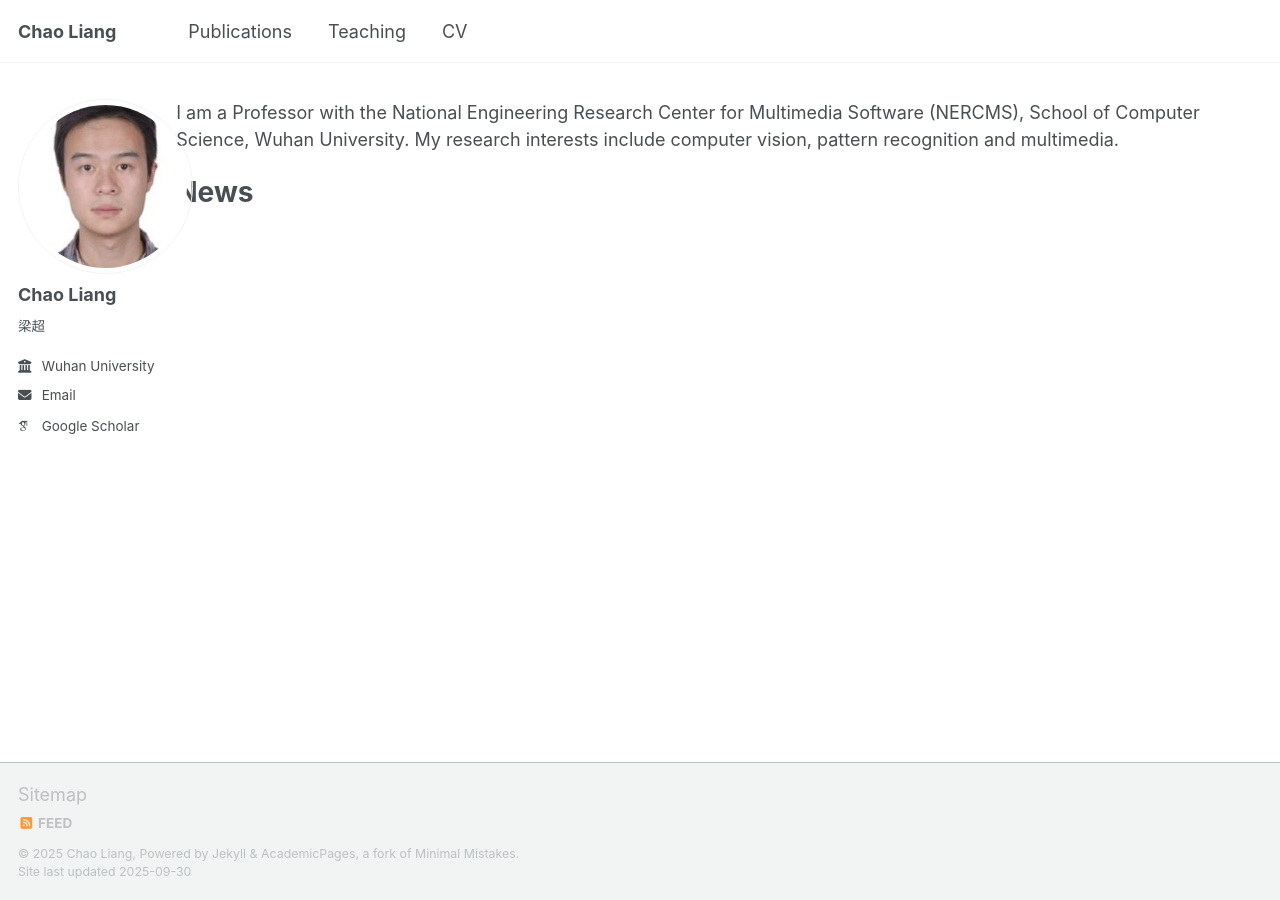
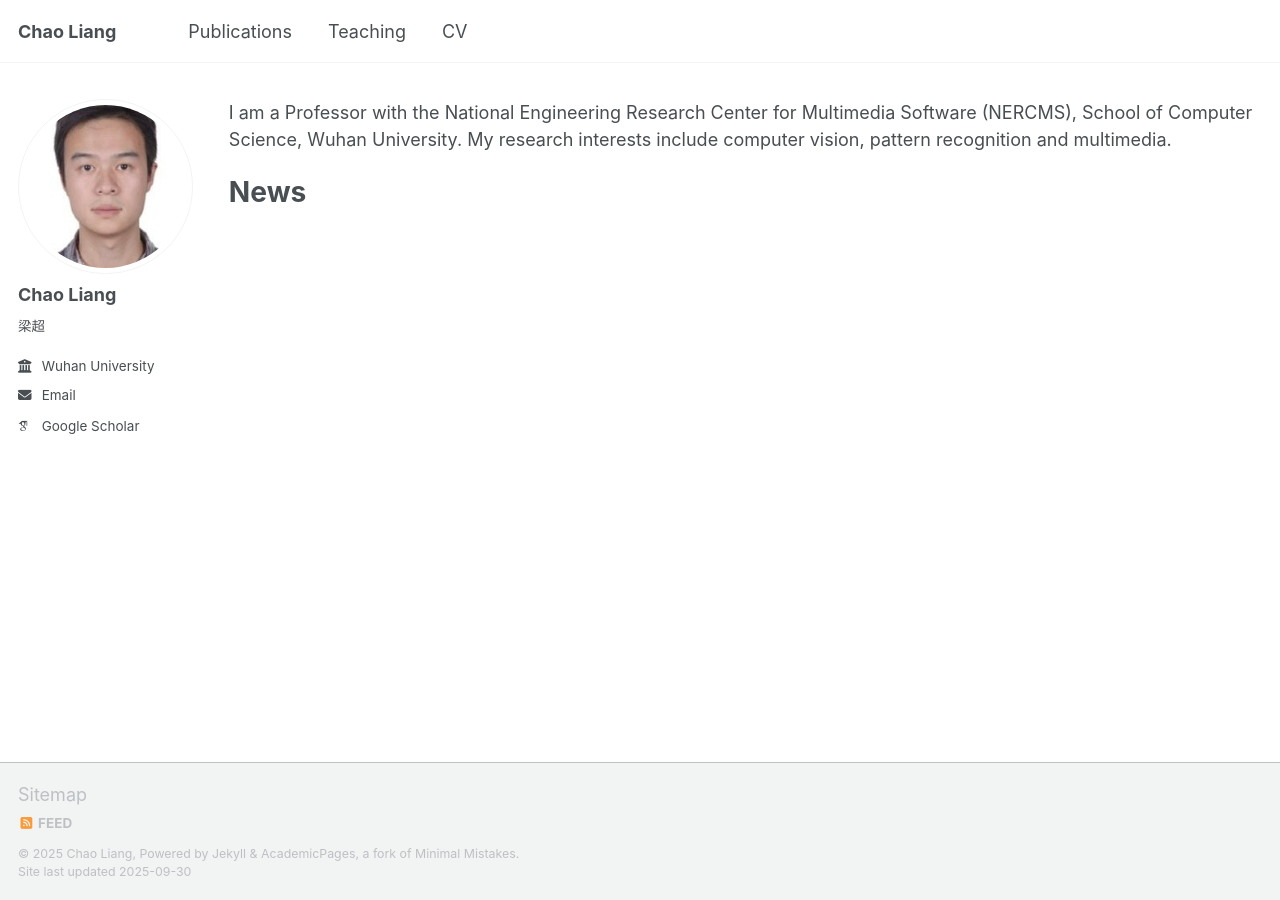
Before and after one commit to zhangsipng/page.github.io, a Jekyll site: the page built from _pages/about.md, in a window 1280 px wide. Built offline with Jekyll 4.4.1, drawn with Linux system fonts in a browser that asks for light colours; some web fonts are replaced; a script that is not in the unit is left out.

Commit message:
Update _page.scss

```diff
--- a/_sass/layout/_page.scss
+++ b/_sass/layout/_page.scss
@@ -19,8 +19,8 @@
 .page {
   @include breakpoint($large) {
     @include span(11 of 12 last);
-    @include prefix(0.5 of 12);
-    @include suffix(0.5 of 12);
+    @include prefix(1 of 12);
+    @include suffix(0 of 12);
   }
 
   .page__inner-wrap {
```
